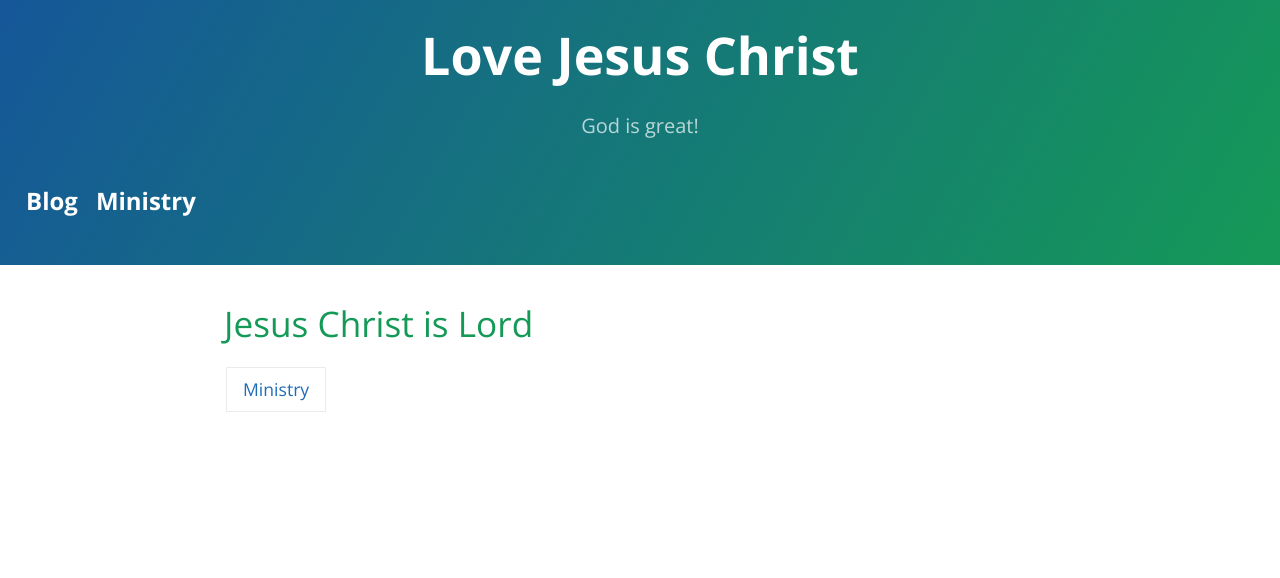
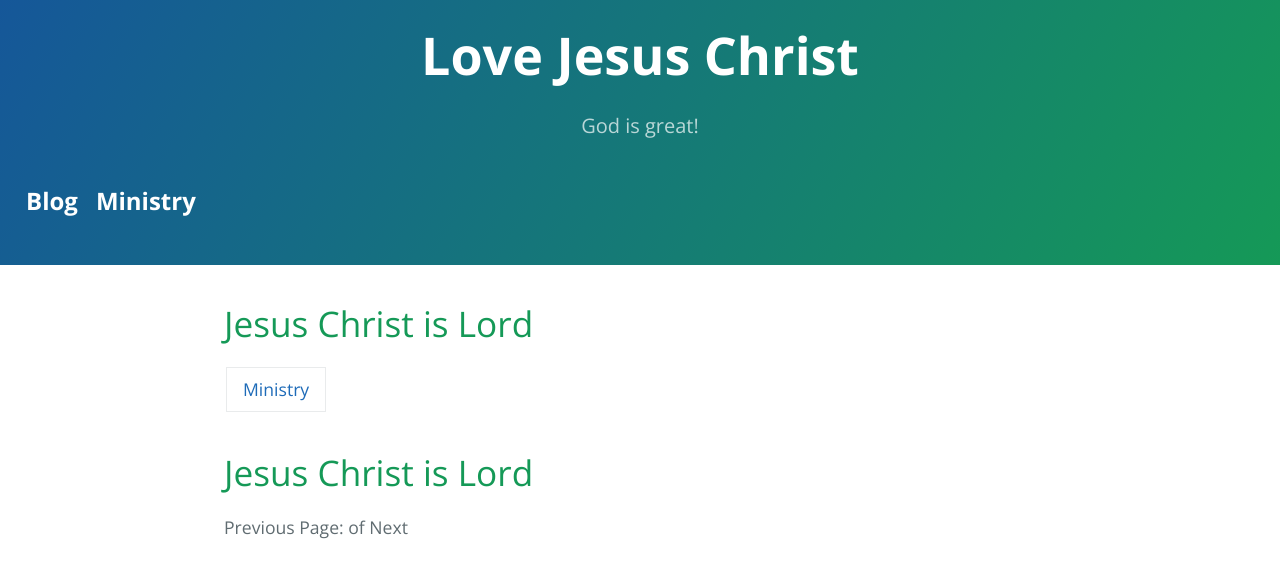
Before and after one commit to brianloveJesus/brianloveJesus.github.io, a Jekyll site: the page built from index.html, in a window 1280 px wide. Shown: the top 578 px of the page. Built offline with Jekyll 4.4.1, drawn with Linux system fonts in a browser that asks for light colours; nearby versions of some CDN libraries; library files that are not in the unit come from our copies.

Commit message:
Update index.html
Try to show blog on main page, Hallelujah :D

```diff
--- a/index.html
+++ b/index.html
@@ -12,3 +12,36 @@ layout: defaultLoveJesus
     <td><a href="/ministry/index.html">Ministry</a></td>
   </tr>
 </table>
+
+<h1>
+<a id="jesus-christ-is-lord" class="anchor" href="#jesus-christ-is-lord" aria-hidden="true"><span class="octicon octicon-link"></span></a>Jesus Christ is Lord</h1>
+
+
+
+
+<!-- This loops through the paginated posts praise Jesus -->
+{% for post in paginator.posts %}
+  <h1><a href="{{ post.url }}">{{ post.title }}</a></h1>
+  <p class="author">
+    <span class="date">{{ post.date | date_to_long_string }}</span>
+  </p>
+  <div class="content">
+    {{ post.excerpt }}
+  </div>
+{% endfor %}
+
+
+<!-- Pagination links -->
+<div class="pagination">
+  {% if paginator.previous_page %}
+    <a href="{{ paginator.previous_page_path }}" class="previous">Previous</a>
+  {% else %}
+    <span class="previous">Previous</span>
+  {% endif %}
+  <span class="page_number ">Page: {{ paginator.page }} of {{ paginator.total_pages }}</span>
+  {% if paginator.next_page %}
+    <a href="{{ paginator.next_page_path }}" class="next">Next</a>
+  {% else %}
+    <span class="next ">Next</span>
+  {% endif %}
+</div>
```
